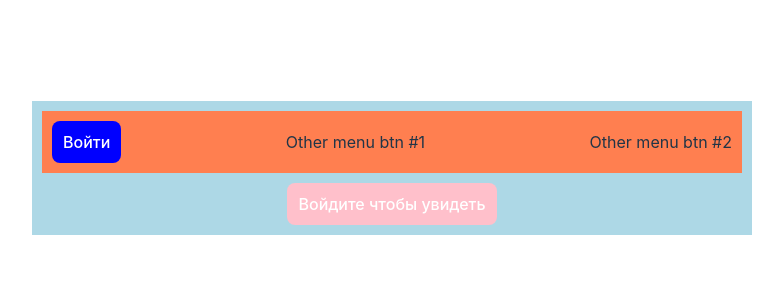
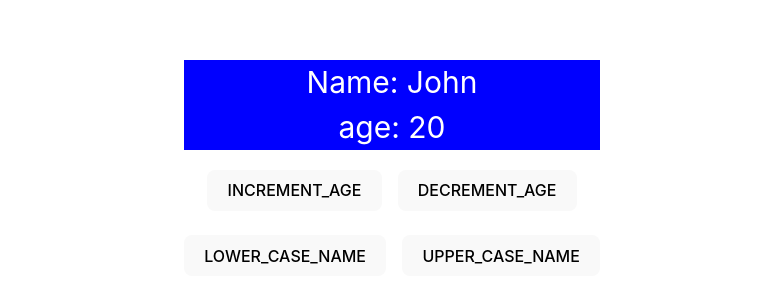
Before and after one commit to skylorean/TL-FE-Practice-2024, a React (Vite) app in the folder client/: page / in a window 1280 px wide. Shown: the part 232-534 px from the top of the page, without its empty margins (248-1031 px from the left). Built offline with nearby package versions, Linux system fonts and the light colour scheme.

Commit message:
Move each hook into its folder, add useReducer info

```diff
--- a/client/src/App.tsx
+++ b/client/src/App.tsx
@@ -1,10 +1,11 @@
 import './App.css';
-import { UseStateExample1, UseStateExample2, UseStateExample3 } from './UseStateExample';
-import { UseRefExample1, UseRefExample2, UseRefExample3 } from './UseRefExample';
+import { UseStateExample1, UseStateExample2, UseStateExample3 } from './useState/UseStateExample';
+import { UseRefExample1, UseRefExample2, UseRefExample3 } from './useRef/UseRefExample1';
 import { Navigation } from './useContext/UseContextProblem';
 import { NavigationFixed } from './useContext/UseContextSolutionPropsDrilling';
 import { UserContext } from './useContext/UserContext';
 import { useState } from 'react';
+import UseReducerExample from './useReducer/UseReducerExample';
 
 function App() {
   const [isLoggedIn, setIsLoggedIn] = useState(false);
@@ -15,19 +16,22 @@ function App() {
   return (
     <UserContext.Provider value={{ isLoggedIn, toggleLogin }}>
       <main>
-        {/* === UseState=== */}
+        {/* === UseState === */}
         {/* <UseStateExample1 /> */}
         {/* <UseStateExample2 /> */}
         {/* <UseStateExample3 /> */}
 
-        {/* === UseRef=== */}
+        {/* === UseRef === */}
         {/* <UseRefExample1 /> */}
         {/* <UseRefExample2 /> */}
         {/* <UseRefExample3 /> */}
 
         {/* === UseContext === */}
         {/* <Navigation /> */}
-        <NavigationFixed />
+        {/* <NavigationFixed /> */}
+
+        {/* === useReducer === */}
+        <UseReducerExample />
       </main>
     </UserContext.Provider>
   );
--- /dev/null
+++ b/client/src/useReducer/UseReducerExample.tsx
@@ -0,0 +1,38 @@
+import { useReducer } from 'react';
+import { CharacterState, characterReducer } from './characterReducer';
+
+const INITIAL_STATE: CharacterState = {
+  age: 20,
+  name: 'John'
+};
+
+function UseReducerExample() {
+  const [state, dispatch] = useReducer(characterReducer, INITIAL_STATE);
+
+  return (
+    <div>
+      <div style={{ fontSize: 30, backgroundColor: 'blue', color: 'white', marginBottom: 20 }}>
+        <div>Name: {state.name}</div>
+        <div>age: {state.age}</div>
+      </div>
+
+      <div style={{ display: 'flex', justifyContent: 'center', gap: 16, marginBottom: 24 }}>
+        <button onClick={() => dispatch({ type: 'INCREMENT_AGE' })}>INCREMENT_AGE</button>
+        <button onClick={() => dispatch({ type: 'DECREMENT_AGE' })}>DECREMENT_AGE</button>
+      </div>
+
+      <div style={{ display: 'flex', justifyContent: 'center', gap: 16 }}>
+        <button onClick={() => dispatch({ type: 'LOWER_CASE_NAME' })}>LOWER_CASE_NAME</button>
+        <button onClick={() => dispatch({ type: 'UPPER_CASE_NAME' })}>UPPER_CASE_NAME</button>
+      </div>
+    </div>
+  );
+}
+
+export default UseReducerExample;
+
+// function createSuitableCharacterState(defaultState: CharacterState): CharacterState {
+//   console.log('%c createCharacterState', 'background: purple; color: white');
+
+//   return { name: defaultState.name.toUpperCase(), age: defaultState.age };
+// }
--- /dev/null
+++ b/client/src/useReducer/characterReducer.ts
@@ -0,0 +1,41 @@
+export interface CharacterState {
+  age: number;
+  name: string;
+}
+
+interface Action {
+  type: 'INCREMENT_AGE' | 'DECREMENT_AGE' | 'LOWER_CASE_NAME' | 'UPPER_CASE_NAME';
+}
+
+export function characterReducer(state: CharacterState, action: Action) {
+  const { type } = action;
+
+  switch (type) {
+    case 'INCREMENT_AGE': {
+      return {
+        ...state,
+        age: state.age + 1
+      };
+    }
+    case 'DECREMENT_AGE': {
+      return {
+        ...state,
+        age: state.age - 1
+      };
+    }
+    case 'LOWER_CASE_NAME': {
+      return {
+        ...state,
+        name: state.name.toLowerCase()
+      };
+    }
+    case 'UPPER_CASE_NAME': {
+      return {
+        ...state,
+        name: state.name.toUpperCase()
+      };
+    }
+    default:
+      return state;
+  }
+}
--- /dev/null
+++ b/client/src/useRef/UseRefExample1.tsx
@@ -0,0 +1,27 @@
+import { useEffect, useRef } from 'react';
+
+const UseRefExample1 = () => {
+  const inputRef = useRef<HTMLInputElement>(null);
+
+  function handleClick() {
+    inputRef.current?.focus();
+  }
+
+  console.log(`%c UseRefExample1: render`, 'background: red; color: white');
+  console.log(inputRef.current);
+
+  // After mount
+  useEffect(() => {
+    console.log(`%c useEffect:`, 'background: blue; color: white');
+    console.log(inputRef.current);
+  }, []);
+
+  return (
+    <>
+      <input ref={inputRef} />
+      <button onClick={handleClick}>Focus the input</button>
+    </>
+  );
+};
+
+export default UseRefExample1;
```
Also changed, not shown: client/src/UseRefExample.tsx (deleted, +0 -80 lines), client/src/useRef/UseRefExample2.tsx (added, +27 -0 lines), client/src/useRef/UseRefExample3.tsx (added, +33 -0 lines), client/src/useState/UseStateExample.tsx (renamed from client/src/UseStateExample.tsx).
